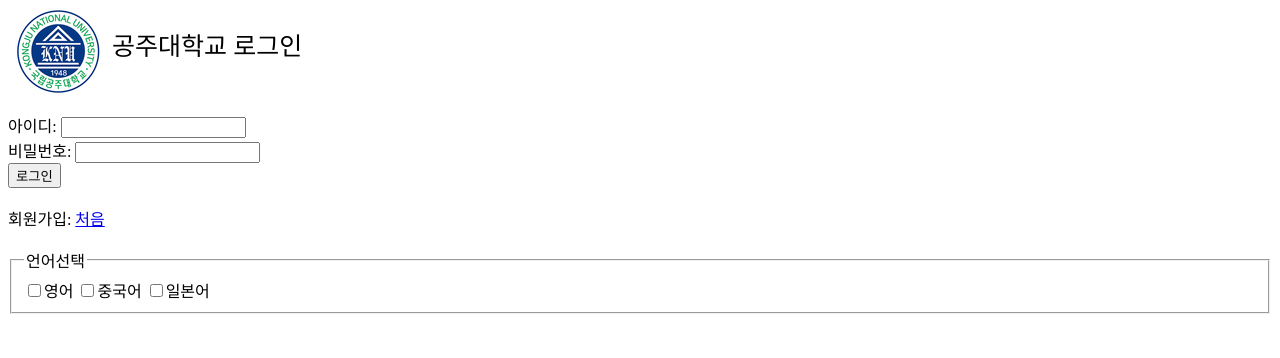
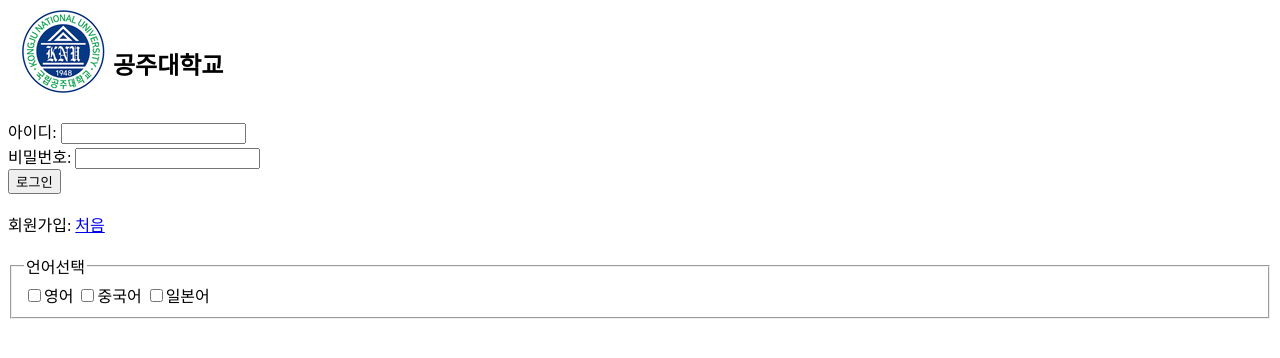
Before and after one commit to jy3137/login, a plain HTML site: page index.html in a window 1280 px wide. Drawn offline with Linux system fonts and the light colour scheme.

Commit message:
Add files via upload

```diff
--- a/index.html
+++ b/index.html
@@ -4,13 +4,17 @@
     <meta charset="UTF-8">
     <meta name="viewport" content="width=device-width, initial-scale=1.0">
     <title>로그인</title>
+    <style>
+        .left-img {
+            float: left;
+            margin-left: 5px;
+        }
+    </style>
 </head>
 <body>
-    <div>
-        <img src="images/공주대.png" style="vertical-align:middle;" >
-          <span style="margin-top:20px;font-size:25px;" >공주대학교 로그인</span>
-    </div>
-    <br>
+    <img src="공주대.png" class="left-img"><br>
+        <h2>공주대학교</h2>
+        <br>
     <form action="https://jy3137.github.io/main-page/">
         <label for="use">아이디:</label>
         <input id="username" type="text" name="usr"><br>
```
Also changed, not shown: 공주대.png (added).
